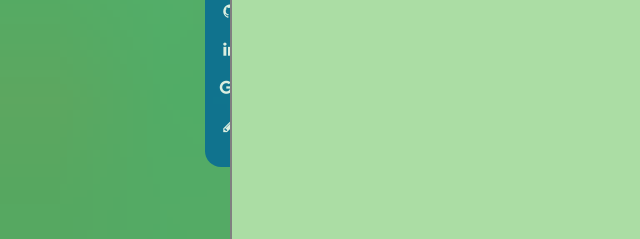
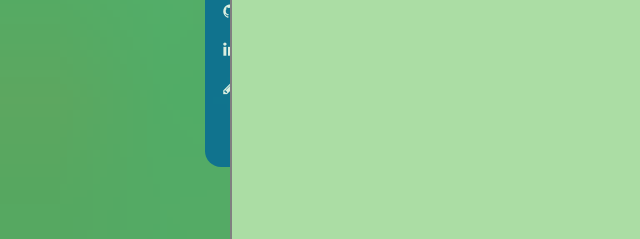
Before and after one commit to scottpcrawford/scottpcrawford.github.io, a plain HTML site: page index.html in a window 1280 px wide. Shown: the part 383-622 px from the top of the page, 0-640 px from the left. Drawn offline with nearby package versions, Linux system fonts and the light colour scheme; a web font is replaced by a local one.

Commit message:
Update index.html

```diff
--- a/index.html
+++ b/index.html
@@ -28,8 +28,6 @@ Menu -->
   	<i class="fa fa-github fa-fw"></i> Github</a>
   <a class="menu-list-item" href="https://www.linkedin.com/in/scottpcrawford">
   	<i class="fa fa-linkedin fa-fw"></i> LinkedIn</a>
-  <a class="menu-list-item" href="https://plus.google.com/u/0/+ScottCrawfordPlus">
-  	<i class="fa fa-google-plus fa-fw"></i> Plus</a>
   <a class="menu-list-item" href="mailto:scott@crawhouse.com?Subject=Crawhouse%20Projects">
   	<i class="fa fa-pencil fa-fw"></i> Contact</a>
 
```
